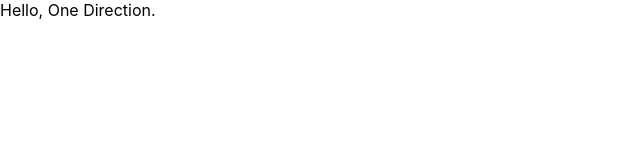
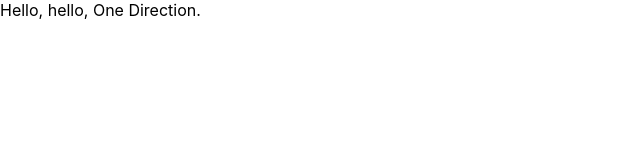
Before and after one commit to PayCra/exercises, a React (Create React App) app: page / in a window 1280 px wide. Shown: the top 160 px of the page, without its empty margins (0-640 px from the left). Built offline with nearby package versions, Linux system fonts and the light colour scheme.

Commit message:
1.1.1. Printed One Direction.

```diff
--- a/src/App.js
+++ b/src/App.js
@@ -3,7 +3,7 @@ import React from 'react';
 function App() {
   return (
     <div>
-      Hello, One Direction.
+      Hello, hello, One Direction.
     </div>
   );
 }
```
